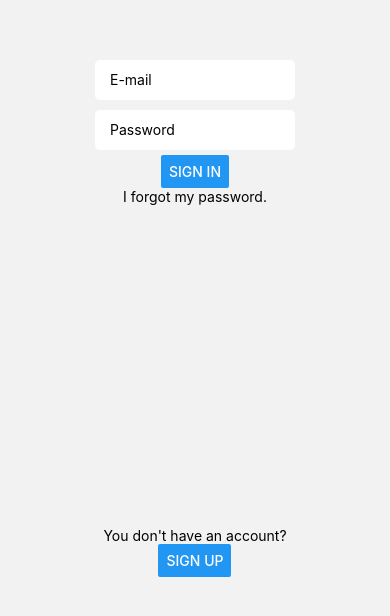
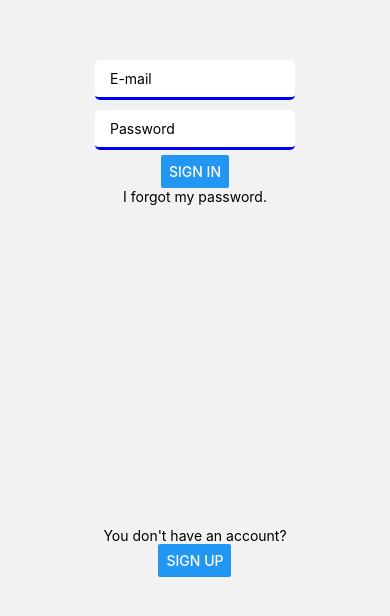
Before and after one commit to akowalska622/growme-rn, a React Native app: screen /Authentication in a window 390 px wide. Shown: the part 208-824 px from the top of the page. Built offline with nearby package versions, Linux system fonts and the light colour scheme.

Commit message:
GROW-45 move files, use Controller

```diff
--- a/src/hooks/useAuth.ts
+++ b/src/hooks/useAuth.ts
@@ -2,25 +2,22 @@ import { TEST_PASSWORD, TEST_USERNAME } from 'react-native-dotenv';
 import { useDispatch } from 'react-redux';
 import { useEffect, useState } from 'react';
 
+import { AuthFormData } from 'Screens/AuthScreen/AuthScreen.validation';
 import { EAuthContext } from '../enums/EAuthContext';
-import { authContextMap } from 'Screens/AuthScreen.constants';
+import { authContextMap } from 'Screens/AuthScreen/AuthScreen.constants';
 import { signIn } from '../redux/auth/actions/signInActions';
 import { signUp } from '../redux/auth/actions/signUpActions';
 
-type UseAuthType = (
-  username: string,
-  password: string,
-  repeatedPassword: string,
-) => {
+type UseAuthType = () => {
   additionalInfo: string;
   changeContext: () => void;
-  handlePrimaryButtonPress: () => void;
   isLogInContext: boolean;
+  onSubmit: ({ username, password }: AuthFormData) => void;
   primaryButtonTitle: string;
   secondaryButtonTitle: string;
 };
 
-export const useAuth: UseAuthType = (username, password, repeatedPassword) => {
+export const useAuth: UseAuthType = () => {
   const dispatch = useDispatch();
 
   const [context, setContext] = useState(EAuthContext.SIGN_IN);
@@ -32,29 +29,28 @@ export const useAuth: UseAuthType = (username, password, repeatedPassword) => {
 
   const changeContext = () => setContext(getSecondContext());
 
-  const handleLogin = () => dispatch(signIn(username, password));
+  const handleLogin = (username: string, password: string) =>
+    dispatch(signIn(username, password));
 
-  const handleRegistration = () =>
-    username &&
-    password === repeatedPassword &&
+  const handleRegistration = (username: string, password: string) =>
     dispatch(signUp(username, password));
 
-  const handlePrimaryButtonPress = () => {
-    if (isLogInContext) return handleLogin();
-    handleRegistration();
+  const onSubmit = ({ username, password }: AuthFormData) => {
+    if (isLogInContext) return handleLogin(username, password);
+    handleRegistration(username, password);
   };
 
-  useEffect(() => {
+  /* useEffect(() => {
     const testUsername = String(TEST_USERNAME);
     const testPassword = String(TEST_PASSWORD);
     if (__DEV__ && testUsername && testPassword)
       dispatch(signIn(testUsername, testPassword));
-  }, []);
+  }, []); */
 
   return {
     additionalInfo: authContextMap[getSecondContext()].info,
     changeContext,
-    handlePrimaryButtonPress,
+    onSubmit,
     isLogInContext,
     primaryButtonTitle: authContextMap[context].buttonTitle,
     secondaryButtonTitle: authContextMap[getSecondContext()].buttonTitle,
--- a/src/screens/AuthScreen.tsx
+++ /dev/null
@@ -1,57 +0,0 @@
-import { Button, Text, TextInput, View } from 'react-native';
-
-import { styles } from './AuthScreen.styles';
-import { useAuth } from '../hooks/useAuth';
-import { useInput } from '../hooks/useInput';
-
-export const AuthScreen = () => {
-  const [username, handleUsernameChange] = useInput('');
-  const [password, handlePasswordChange] = useInput('');
-  const [repeatedPassword, handleRepeatedPasswordChange] = useInput('');
-
-  const {
-    additionalInfo,
-    changeContext,
-    handlePrimaryButtonPress,
-    isLogInContext,
-    primaryButtonTitle,
-    secondaryButtonTitle,
-  } = useAuth(username, password, repeatedPassword);
-
-  return (
-    <View style={styles.container}>
-      <View style={styles.signInContainer}>
-        <TextInput
-          style={styles.textInput}
-          placeholder="E-mail"
-          onChangeText={handleUsernameChange}
-          value={username}
-        />
-        <TextInput
-          style={styles.textInput}
-          placeholder="Password"
-          onChangeText={handlePasswordChange}
-          secureTextEntry
-          autoCorrect={false}
-          value={password}
-        />
-        {!isLogInContext && (
-          <TextInput
-            style={styles.textInput}
-            placeholder="Repeat password"
-            onChangeText={handleRepeatedPasswordChange}
-            secureTextEntry
-            autoCorrect={false}
-            value={repeatedPassword}
-          />
-        )}
-        <Button title={primaryButtonTitle} onPress={handlePrimaryButtonPress} />
-        {isLogInContext && <Text>I forgot my password.</Text>}
-      </View>
-      <View style={styles.switchContextContainer}>
-        <Text>{additionalInfo}</Text>
-        <Button title={secondaryButtonTitle} onPress={changeContext} />
-      </View>
-    </View>
-  );
-};
--- a/src/screens/AuthScreen.constants.ts
+++ b/src/screens/AuthScreen/AuthScreen.constants.ts
@@ -1,4 +1,4 @@
-import { EAuthContext } from '../enums/EAuthContext';
+import { EAuthContext } from '../../enums/EAuthContext';
 
 export const authContextMap = {
   [EAuthContext.SIGN_IN]: {
--- a/src/screens/AuthScreen.styles.ts
+++ b/src/screens/AuthScreen/AuthScreen.styles.ts
@@ -17,12 +17,4 @@ export const styles = StyleSheet.create({
     alignItems: 'center',
     justifyContent: 'center',
   },
-  textInput: {
-    backgroundColor: 'white',
-    borderRadius: 5,
-    height: 40,
-    margin: 5,
-    padding: 15,
-    width: 200,
-  },
 });
--- /dev/null
+++ b/src/screens/AuthScreen/AuthScreen.validation.ts
@@ -0,0 +1,17 @@
+export type AuthFormData = {
+  username: string;
+  password: string;
+  repeatedPassword: string;
+};
+
+export const validationRules = {
+  username: {
+    required: true,
+  },
+  password: {
+    required: true,
+  },
+  repeatedPassword: {
+    required: true,
+  },
+};
--- /dev/null
+++ b/src/screens/AuthScreen/index.tsx
@@ -0,0 +1,71 @@
+import { Button, Text, View } from 'react-native';
+import { useForm } from 'react-hook-form';
+
+import { AuthFormData, validationRules } from './AuthScreen.validation';
+import { Validator } from '../../ui/Validator';
+import { styles } from './AuthScreen.styles';
+import { useAuth } from '../../hooks/useAuth';
+
+export const AuthScreen = () => {
+  const {
+    control,
+    handleSubmit,
+    formState: { errors },
+  } = useForm<AuthFormData>();
+
+  const {
+    additionalInfo,
+    changeContext,
+    onSubmit,
+    isLogInContext,
+    primaryButtonTitle,
+    secondaryButtonTitle,
+  } = useAuth();
+
+  console.log(errors);
+
+  return (
+    <View style={styles.container}>
+      <View style={styles.signInContainer}>
+        <Validator
+          control={control}
+          // isError={errors.username}
+          name="username"
+          placeholder="E-mail"
+          rules={validationRules.username}
+        />
+        {/* <Text>{errors.username}</Text> */}
+        <Validator
+          autoCorrect={false}
+          control={control}
+          // isError={errors.password}
+          name="password"
+          placeholder="Password"
+          rules={validationRules.password}
+          secureTextEntry
+        />
+        {/* <Text>{errors.password}</Text> */}
+        {!isLogInContext && (
+          <>
+            <Validator
+              autoCorrect={false}
+              control={control}
+              // isError={errors.repeatedPassword}
+              name="repeatedPassword"
+              placeholder="Repeat password"
+              rules={validationRules.repeatedPassword}
+              secureTextEntry
+            />
+            {/* <Text>{errors.repeatedPassword}</Text> */}
+          </>
+        )}
+        <Button title={primaryButtonTitle} onPress={handleSubmit(onSubmit)} />
+        {isLogInContext && <Text>I forgot my password.</Text>}
+      </View>
+      <View style={styles.switchContextContainer}>
+        <Text>{additionalInfo}</Text>
+        <Button title={secondaryButtonTitle} onPress={changeContext} />
+      </View>
+    </View>
+  );
+};
--- /dev/null
+++ b/src/ui/Validator/Validator.styles.ts
@@ -0,0 +1,18 @@
+import { StyleSheet } from 'react-native';
+
+export const styles = StyleSheet.create({
+  textInput: {
+    backgroundColor: 'white',
+    borderBottomWidth: 3,
+    borderColor: 'blue',
+    borderRadius: 5,
+    height: 40,
+    margin: 5,
+    padding: 15,
+    width: 200,
+  },
+  error: {
+    borderBottomWidth: 3,
+    borderColor: 'red',
+  },
+});
--- /dev/null
+++ b/src/ui/Validator/index.tsx
@@ -0,0 +1,40 @@
+import { Control, Controller } from 'react-hook-form';
+import { TextInput, TextInputProps } from 'react-native';
+
+import { styles } from './Validator.styles';
+
+interface IValidatorProps {
+  control: Control<any, object>; // TODO: fix any type
+  defaultValue?: string;
+  isError?: boolean;
+  name: string;
+  rules: any; // TODO: fix any type
+}
+
+// TODO: replace TextInput with proper reusable UI component
+export const Validator = ({
+  control,
+  defaultValue = '',
+  isError,
+  name,
+  rules,
+  ...props
+}: IValidatorProps & TextInputProps) => {
+  return (
+    <Controller
+      control={control}
+      defaultValue={defaultValue}
+      name={name}
+      rules={rules}
+      render={({ field: { onChange, onBlur, value } }) => (
+        <TextInput
+          {...props}
+          style={[styles.textInput, isError && styles.error]}
+          onChangeText={onChange}
+          onBlur={onBlur}
+          value={value}
+        />
+      )}
+    />
+  );
+};
```
